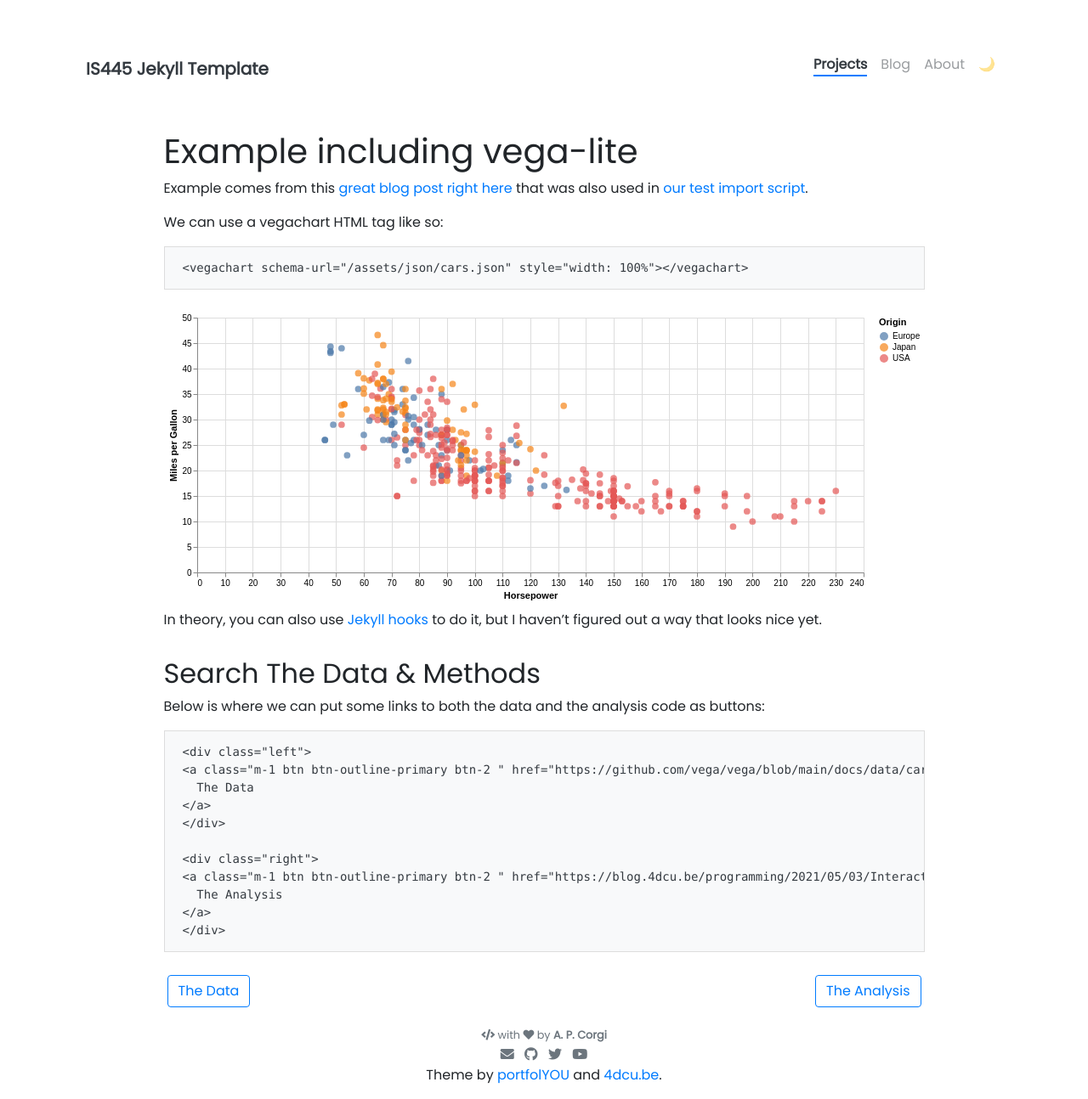
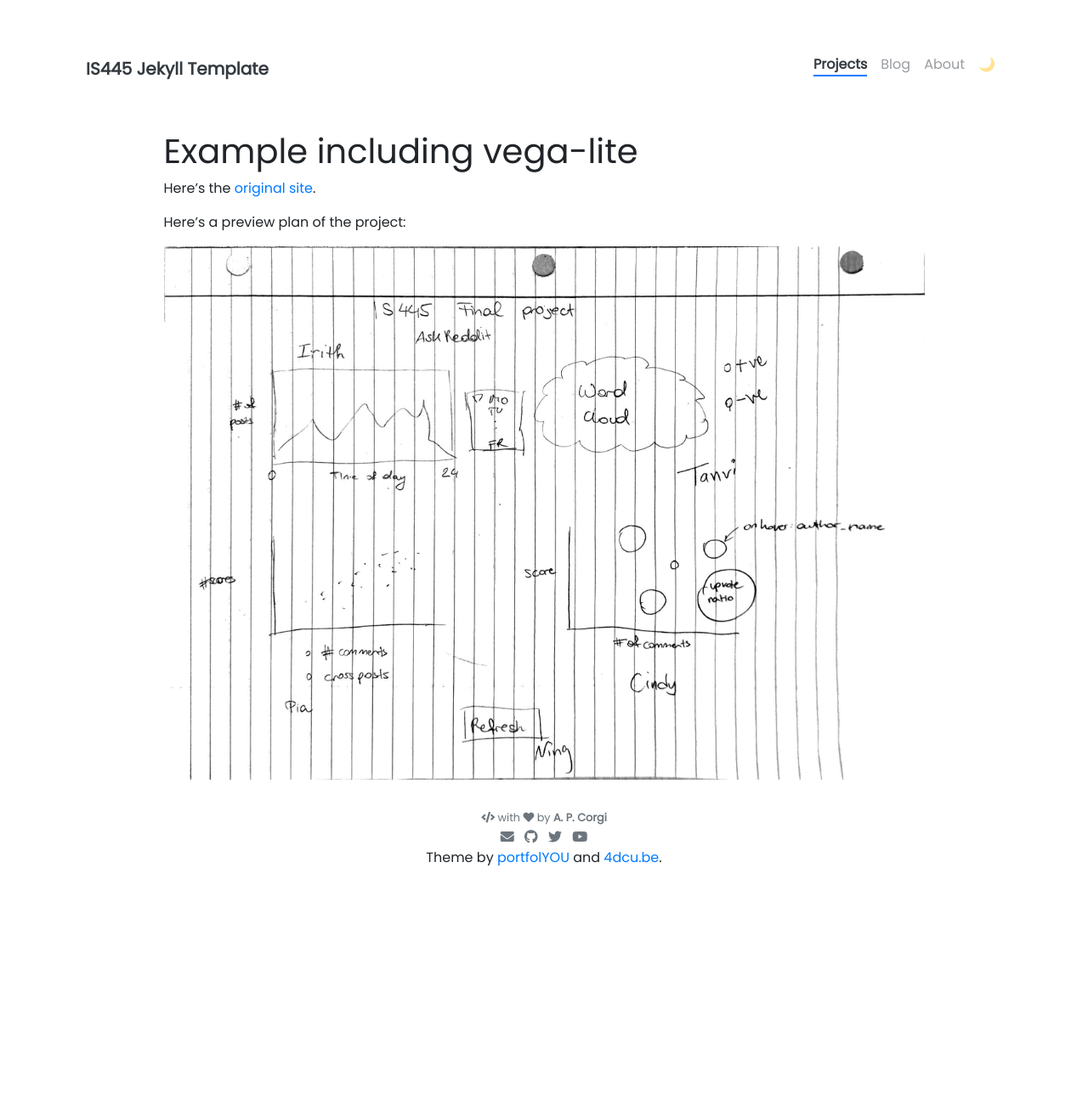
Before and after one commit to Lemonsara/Lemonsara.github.io, a Jekyll site: the page built from _projects/1_Vega_lite_project.md, in a window 1280 px wide. Shown: the whole page at 85% size. Built offline with Jekyll 4.4.1, drawn with Linux system fonts in a browser that asks for light colours; nearby versions of some CDN libraries; after the commit the page ends 1038 px from its top, so only the background shows below that.

Commit message:
Update 1_Vega_lite_project.md

````diff
--- a/_projects/1_Vega_lite_project.md
+++ b/_projects/1_Vega_lite_project.md
@@ -1,8 +1,8 @@
 ---
-name: Vega Lite Example Project
+name: AskReddit Dashboard
 tools: [Python, HTML, vega-lite]
 image: assets/pngs/cars.png
-description: This is a "showcase" project that uses vega-lite for interactive viz!
+description: This is a my group's final project!
 custom_js:
   - vega.min
   - vega-lite.min
@@ -13,39 +13,8 @@ custom_js:
 
 # Example including vega-lite
 
-Example comes from this [great blog post right here](https://blog.4dcu.be/programming/2021/05/03/Interactive-Visualizations.html) that was also used in [our test import script](https://github.com/UIUC-iSchool-DataViz/is445_bcubcg_fall2022/blob/main/week01/test_imports_week01.ipynb).
+Here's the [original site](https://huggingface.co/spaces/tjl8/IS445_Final_Project).
 
-We can use a vegachart HTML tag like so:
+Here’s a preview plan of the project:
 
-```
-<vegachart schema-url="{{ site.baseurl }}/assets/json/cars.json" style="width: 100%"></vegachart>
-```
-
-<vegachart schema-url="{{ site.baseurl }}/assets/json/cars.json" style="width: 100%"></vegachart>
-
-In theory, you can also use [Jekyll hooks](https://jekyllrb.com/docs/plugins/hooks/) to do it, but I haven't figured out a way that looks nice yet.
-
-
-## Search The Data & Methods
-
-Below is where we can put some links to both the data and the analysis code as buttons:
-
-```
-<div class="left">
-{% include elements/button.html link="https://github.com/vega/vega/blob/main/docs/data/cars.json" text="The Data" %}
-</div>
-
-<div class="right">
-{% include elements/button.html link="https://blog.4dcu.be/programming/2021/05/03/Interactive-Visualizations.html" text="The Analysis" %}
-</div>
-```
-
-<!-- these are written in a combo of html and liquid -->
-
-<div class="left">
-{% include elements/button.html link="https://github.com/vega/vega/blob/main/docs/data/cars.json" text="The Data" %}
-</div>
-
-<div class="right">
-{% include elements/button.html link="https://github.com/jnaiman/online_cv_public/blob/main/python_notebooks/test_generate_plots.ipynb" text="The Analysis" %}
-</div>
+![Concept Image](concept.jpeg)
````
